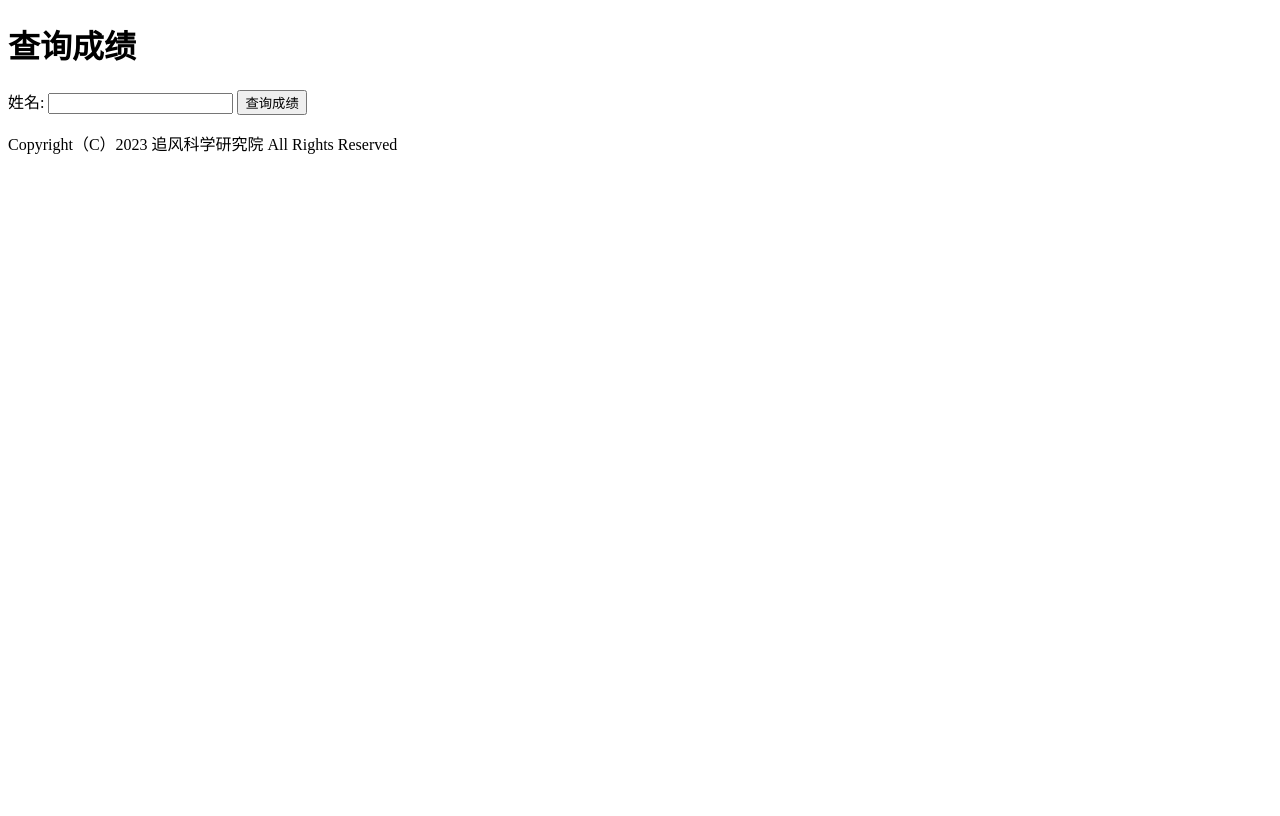
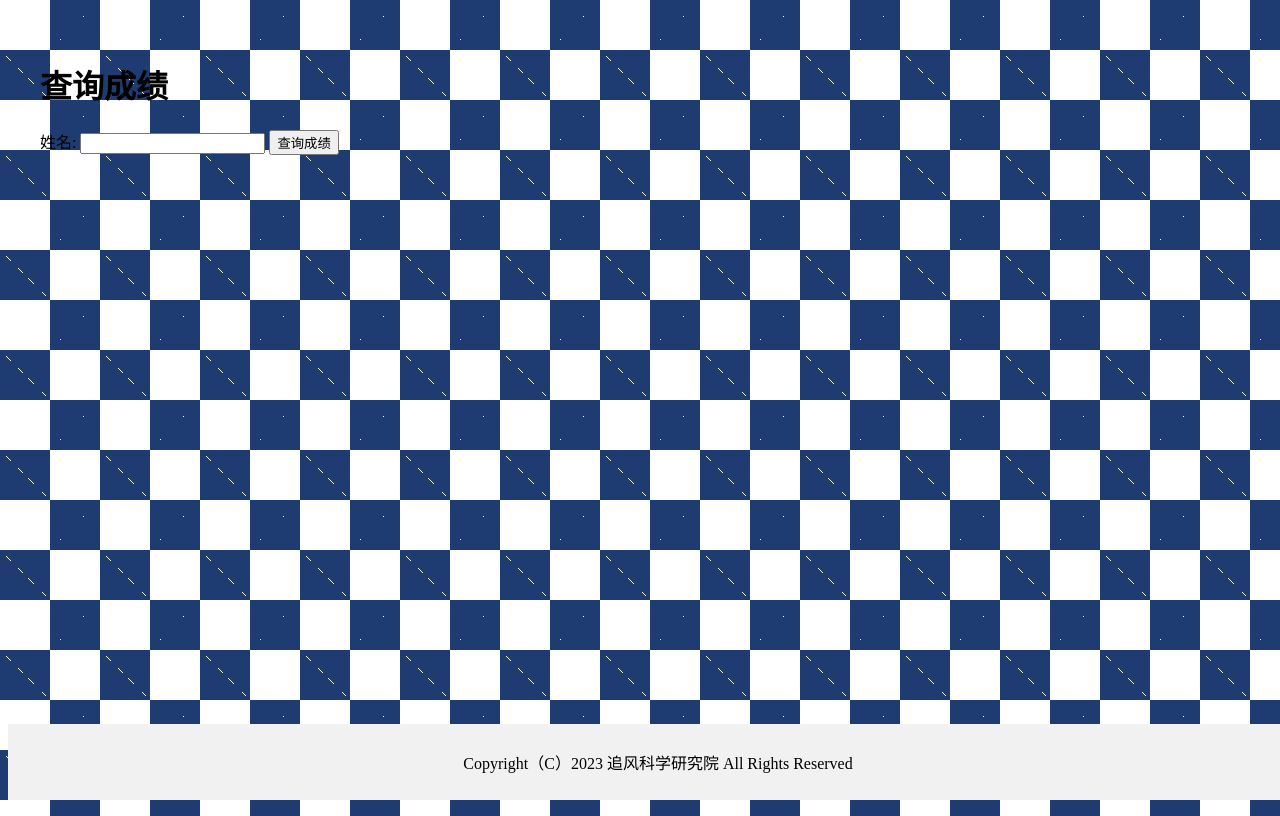
Before and after one commit to zhuuifeng/dance-grade, a plain HTML site: page index.html in a window 1280 px wide. Drawn offline with Linux system fonts and the light colour scheme.

Commit message:
Update index.html

```diff
--- a/index.html
+++ b/index.html
@@ -4,8 +4,34 @@
     <meta charset="UTF-8">
     <meta name="viewport" content="width=device-width, initial-scale=1.0">
     <title>查询成绩</title>
+    <style>
+        body {
+            display: flex;
+            flex-direction: column;
+            min-height: 100vh;
+            background-image: linear-gradient(45deg, #1e3c72 25%, transparent 25%),
+                            linear-gradient(135deg, #1e3c72 25%, transparent 25%),
+                            linear-gradient(225deg, #1e3c72 25%, transparent 25%),
+                            linear-gradient(315deg, #1e3c72 25%, transparent 25%);
+            background-size: 100px 100px;
+            background-position: 0 0, 50px 0, 50px -50px, 0px 50px;
+        }
+        main {
+            flex-grow: 1;
+            padding: 2rem;
+        }
+        footer {
+            position: fixed;
+            bottom: 0;
+            width: 100%;
+            background-color: #f1f1f1;
+            padding: 10px;
+            text-align: center;
+        }
+    </style>
 </head>
 <body>
+    <main>
         <h1>查询成绩</h1>
         <form id="grade-form">
             <label for="name">姓名:</label>
@@ -13,6 +39,7 @@
             <button type="submit">查询成绩</button>
         </form>
         <p id="result"></p>
+    </main>
 
     <script>
         const grades = {
@@ -65,9 +92,7 @@
             const result = document.getElementById("result");
 
             if (grades.hasOwnProperty(name)) {
-                result.textContent = `考核成绩：${grades[name]}`;
-                result.textContent = `不包含平时成绩，请以最终成绩为准`;
-                result.textContent = ` Copyright（C）2023 Zhuifeng TECH Inc. All Rights Reserved`;
+                result.textContent = "成绩：" + grades[name];
             } else {
                 result.textContent = "未找到该生成绩，请检查输入的姓名是否正确。";
             }
```
Lines whose indentation alone changed are shown as unchanged.
